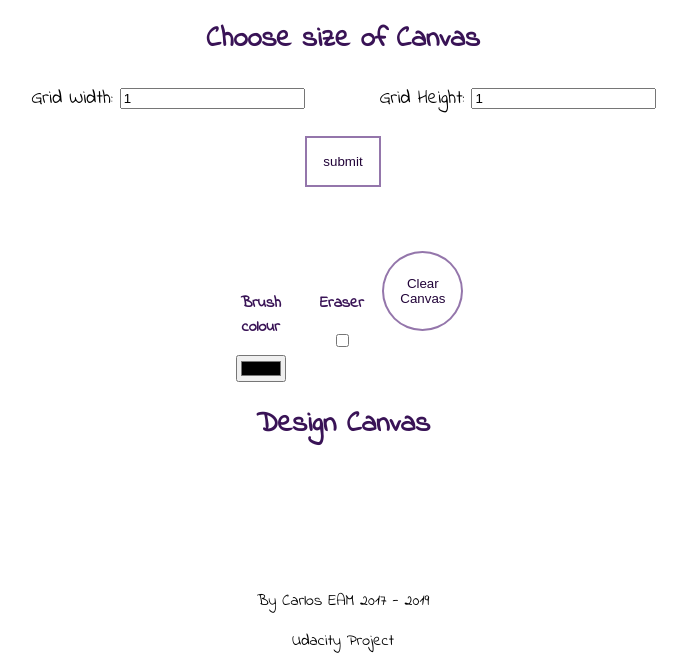
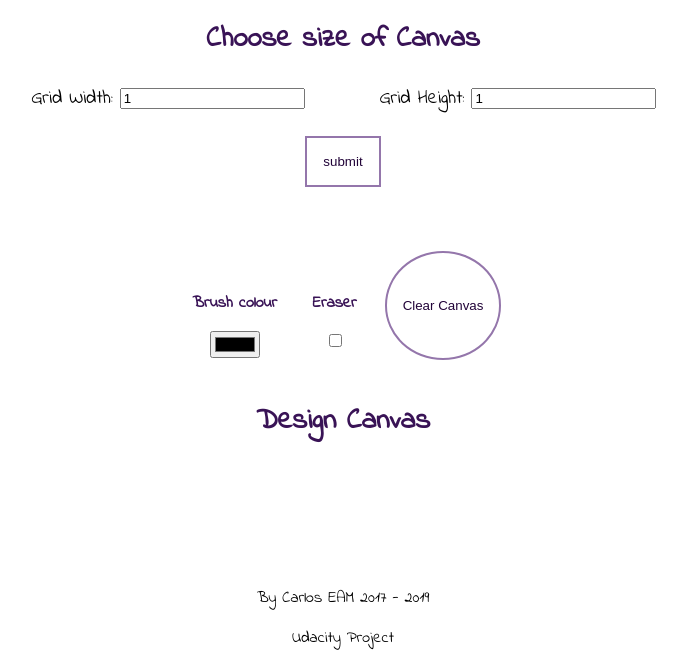
Before and after one commit to CarlosEAM/pixel-art-maker, a plain HTML site: page index.html in a window 1280 px wide. Shown: the part 170-839 px from the top of the page, without its empty margins (297-984 px from the left). Drawn offline with nearby package versions, Linux system fonts and the light colour scheme.

Commit message:
refactor: Update 'tools-pallete-container' items with flex-box CSS

```diff
--- a/style.css
+++ b/style.css
@@ -100,9 +100,13 @@ h4 {
 .tools-pallete-container {
   margin-top: 64px;
   margin-bottom: 32px;
-  display: inline-grid;
-  grid-template-columns: 33% 33% 33%;
-  grid-template-rows: 80px;
+  display: flex;
+  flex-flow: row nowrap;
+  justify-content: center;
+}
+
+.tools-pallete-container div {
+  flex-basis: 100px;
 }
 
 .clear-canvas {
```
